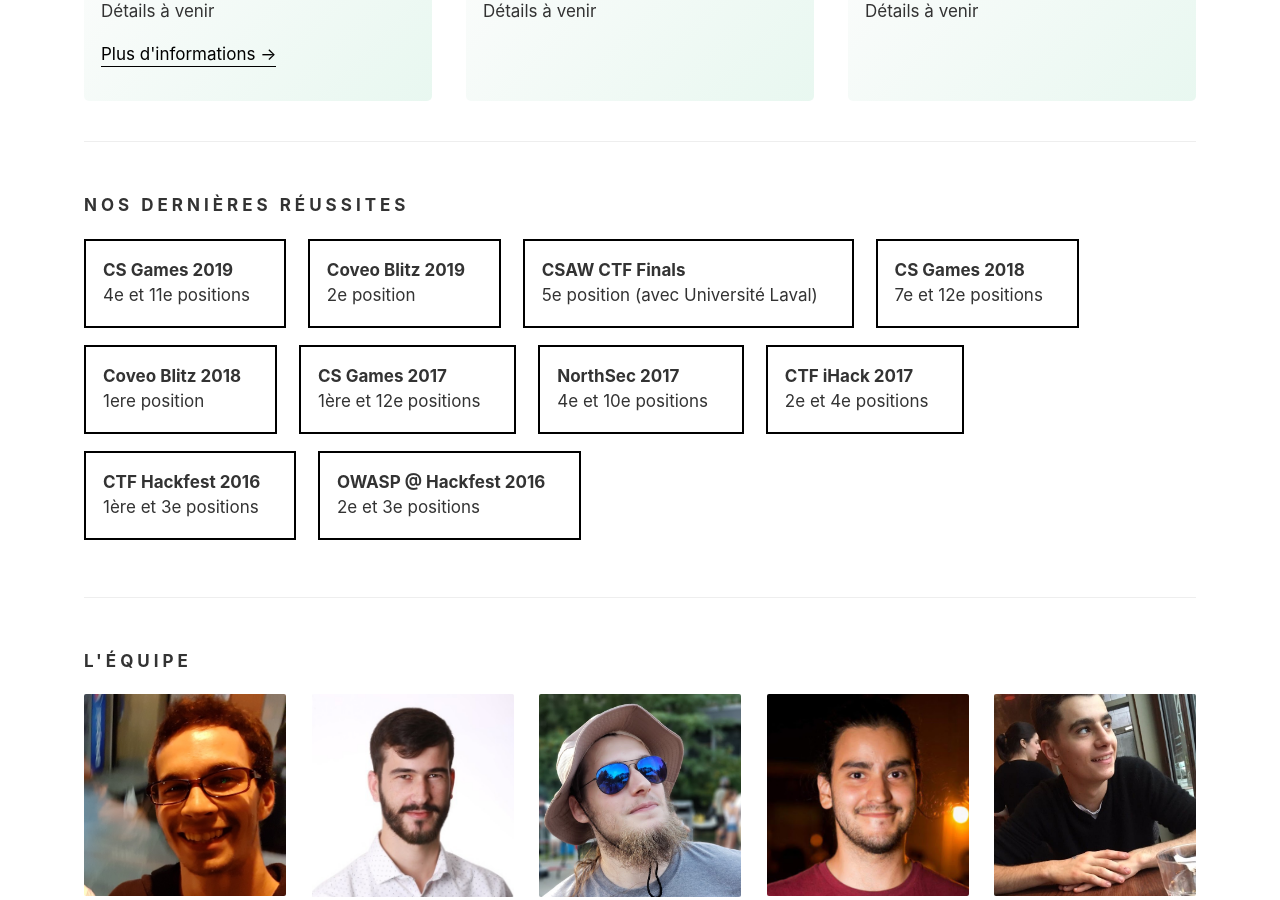
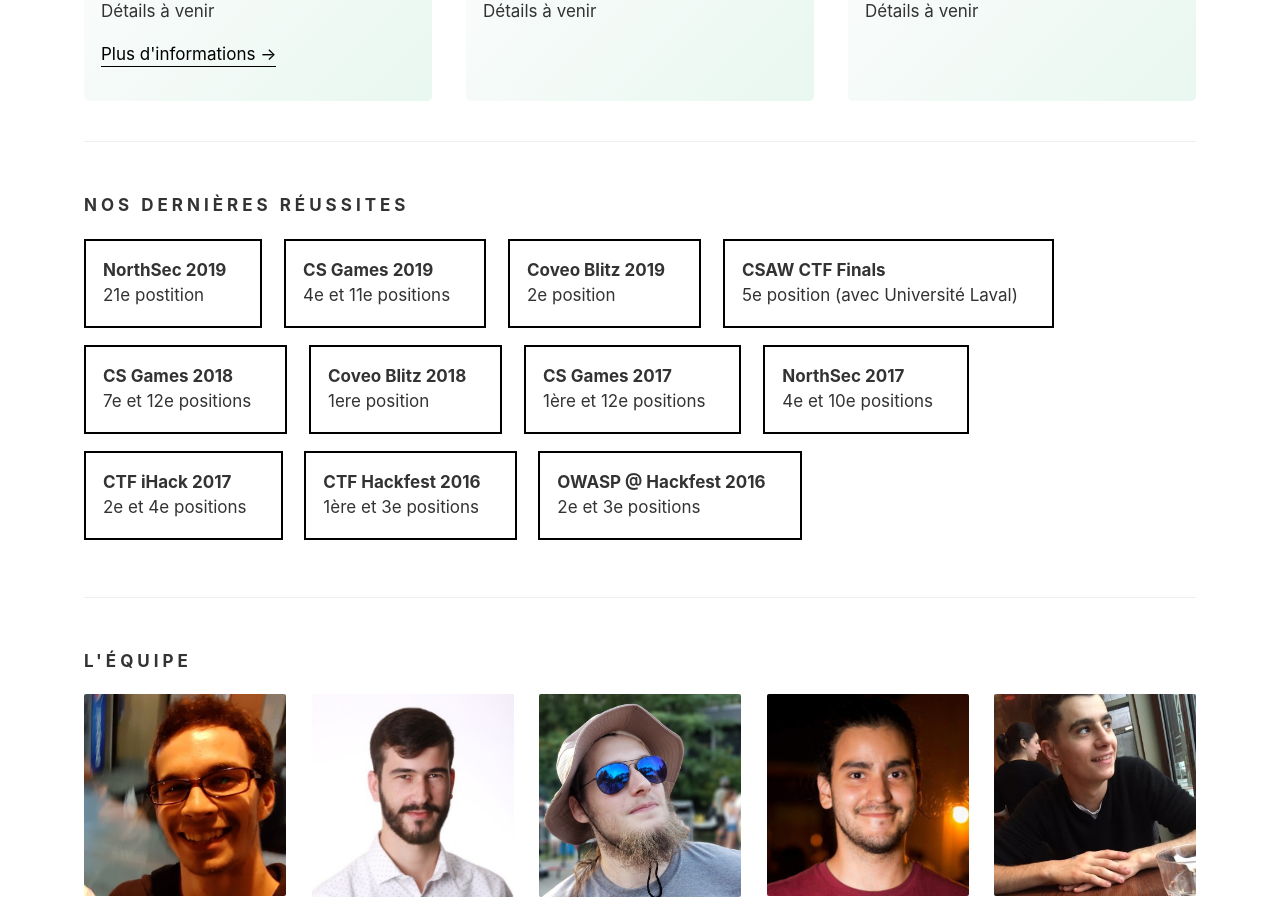
Before and after one commit to JDIS/Website, a Jekyll site: the page built from _pages/index.html, in a window 1280 px wide and 900 px high, scrolled down 2341 px. Built offline with Jekyll 4.4.1, drawn with Linux system fonts in a browser that asks for light colours; some web fonts are replaced.

Commit message:
add northsec 2019 achivement

```diff
--- a/_data/achievements.json
+++ b/_data/achievements.json
@@ -1,4 +1,8 @@
 [
+  {
+    "event": "NorthSec 2019",
+    "achievement": "21e postition"
+  },
   {
     "event": "CS Games 2019",
     "achievement": "4e et 11e positions"
```
